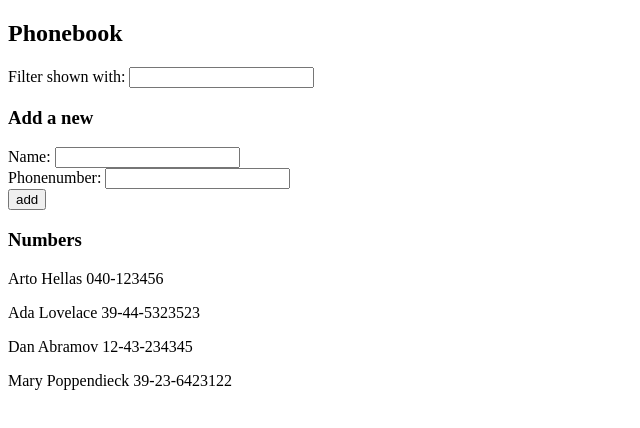
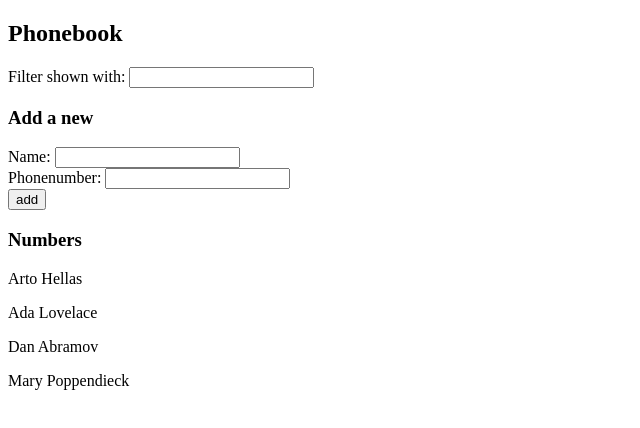
Before and after one commit to Krediann/FSO, a React (Vite) app in the folder osa2/puhelinluettelo/: page / in a window 1280 px wide. Shown: the top 428 px of the page, without its empty margins (0-640 px from the left). Built offline with nearby package versions, Linux system fonts and the light colour scheme; data requests are answered from the project's data file.

Commit message:
feat: 2-11 puhelinluettelo step6

```diff
--- /dev/null
+++ b/osa2/puhelinluettelo/db.json
@@ -0,0 +1,24 @@
+{
+  "persons":[
+    {
+      "name": "Arto Hellas",
+      "number": "040-123456",
+      "id": "1"
+    },
+    {
+      "name": "Ada Lovelace",
+      "number": "39-44-5323523",
+      "id": "2"
+    },
+    {
+      "name": "Dan Abramov",
+      "number": "12-43-234345",
+      "id": "3"
+    },
+    {
+      "name": "Mary Poppendieck",
+      "number": "39-23-6423122",
+      "id": "4"
+    }
+  ]
+}
--- a/osa2/puhelinluettelo/package.json
+++ b/osa2/puhelinluettelo/package.json
@@ -7,9 +7,11 @@
     "dev": "vite",
     "build": "tsc -b && vite build",
     "lint": "eslint .",
-    "preview": "vite preview"
+    "preview": "vite preview",
+    "server": "json-server -p3001 --watch db.json"
   },
   "dependencies": {
+    "axios": "^1.7.5",
     "react": "^18.3.1",
     "react-dom": "^18.3.1"
   },
@@ -22,6 +24,7 @@
     "eslint-plugin-react-hooks": "^5.1.0-rc.0",
     "eslint-plugin-react-refresh": "^0.4.9",
     "globals": "^15.9.0",
+    "json-server": "^1.0.0-beta.2",
     "typescript": "^5.5.3",
     "typescript-eslint": "^8.0.1",
     "vite": "^5.4.1"
--- a/osa2/puhelinluettelo/src/App.tsx
+++ b/osa2/puhelinluettelo/src/App.tsx
@@ -1,4 +1,5 @@
-import { useState } from "react"
+import axios from "axios"
+import { useEffect, useState } from "react"
 import { Display } from "./components/Display"
 import { Filter } from "./components/Filter"
 import { PersonForm } from "./components/Form"
@@ -10,15 +11,16 @@
 }
 
 const App = () => {
-  const [persons, setPersons] = useState<Person[]>([
-    { name: "Arto Hellas", phoneNumber: "040-123456" },
-    { name: "Ada Lovelace", phoneNumber: "39-44-5323523" },
-    { name: "Dan Abramov", phoneNumber: "12-43-234345" },
-    { name: "Mary Poppendieck", phoneNumber: "39-23-6423122" },
-  ])
+  const [persons, setPersons] = useState<Person[]>([])
   const [newName, setNewName] = useState("")
   const [newPhonenumber, setNewPhonenumber] = useState("")
   const [newFilter, setNewFilter] = useState("")
+
+  useEffect(() => {
+    axios.get("http://localhost:3001/persons").then((res) => {
+      setPersons(res.data)
+    })
+  }, [])
 
   const handleSubmit: React.FormEventHandler<HTMLFormElement> = (event) => {
     event.preventDefault()
--- a/osa2/puhelinluettelo/src/main.tsx
+++ b/osa2/puhelinluettelo/src/main.tsx
@@ -1,9 +1,4 @@
-import { StrictMode } from "react"
 import { createRoot } from "react-dom/client"
 import App from "./App.tsx"
 
-createRoot(document.getElementById("root")!).render(
-  <StrictMode>
-    <App />
-  </StrictMode>
-)
+createRoot(document.getElementById("root")!).render(<App />)
```
Also changed, not shown: 1 other file (tests, documents, lock files or other folders).
